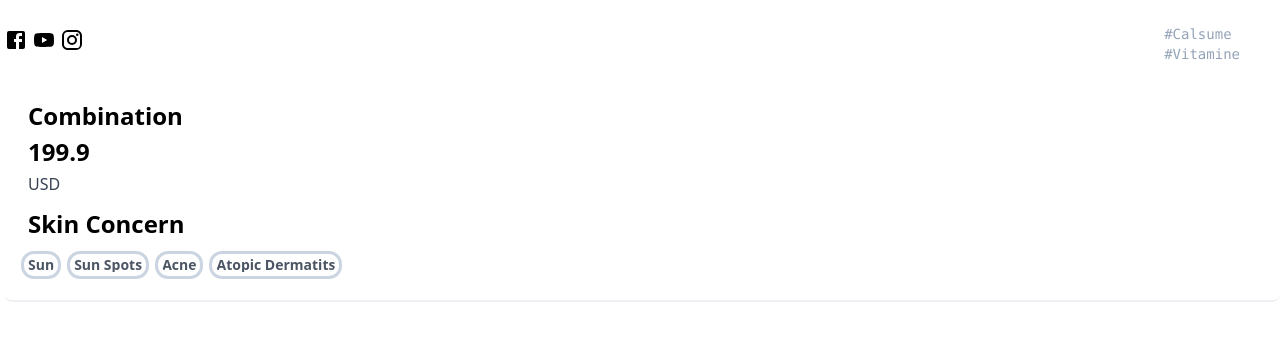
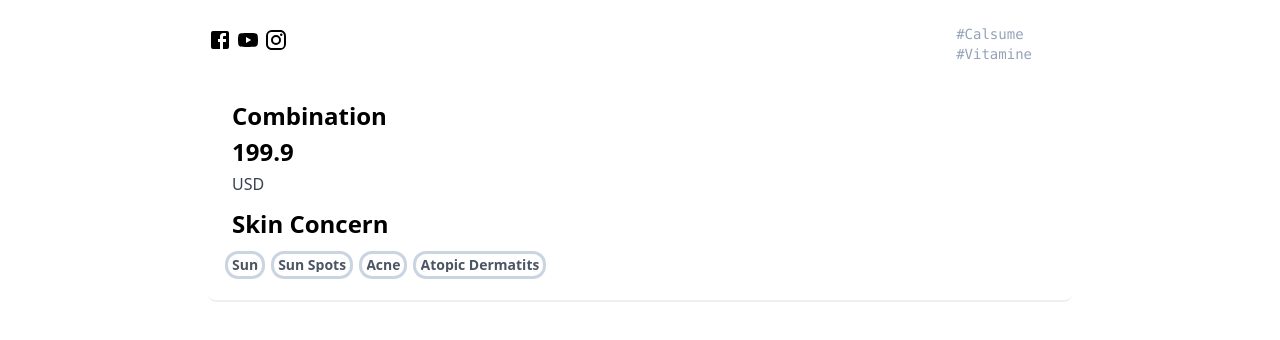
Before and after one commit to jjy963851/Cosme, a Next.js app: page /Features in a window 1280 px wide. Shown: the top 340 px of the page. Built offline with nearby package versions, Linux system fonts and the light colour scheme.

Commit message:
original

```diff
--- a/components/card_props2.js
+++ b/components/card_props2.js
@@ -89,7 +89,7 @@ export default function CardProps2(props){
 
             </div>
             </div>
-            <MobileNav/>
+
         </div>
 
 
--- a/components/layout.js
+++ b/components/layout.js
@@ -15,7 +15,7 @@ export default function Layout({children}){
         <Sidebar/>
         <MainNav/>
         {children}
-
+        <MobileNav/>
 
         </div>
 
--- a/pages/Features.js
+++ b/pages/Features.js
@@ -31,10 +31,10 @@ export default function Features(props){
         <title>Card feature</title>
 
       </Head>
-      <div className ="pl-1">
+      <div className ="h-full w-screen px-4 md:max-w-lg lg:max-w-4xl mx-auto">
 
       <Swiper
-      className = "h-full "
+      className = "max-h-screen min-h-screen"
       rewind ={true}
       slidesPerView={"auto"}
       autoHeight
```
